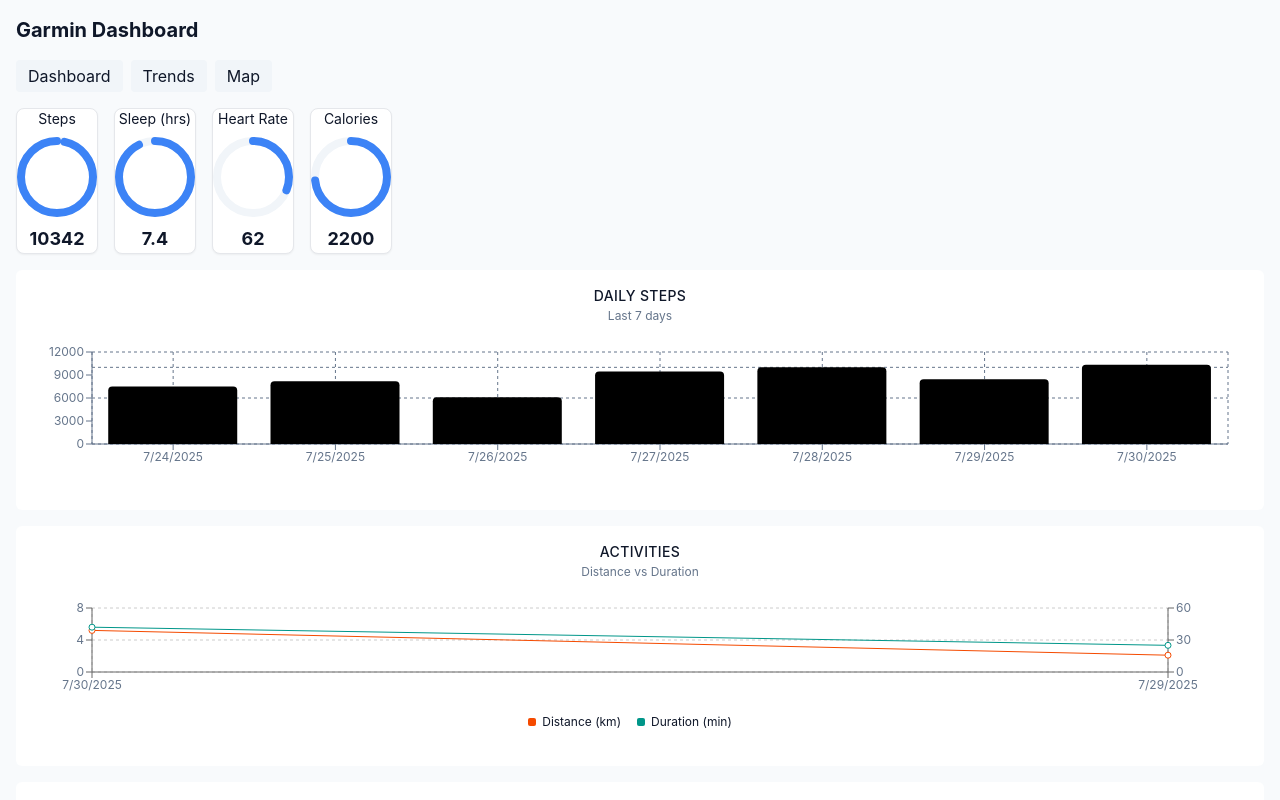
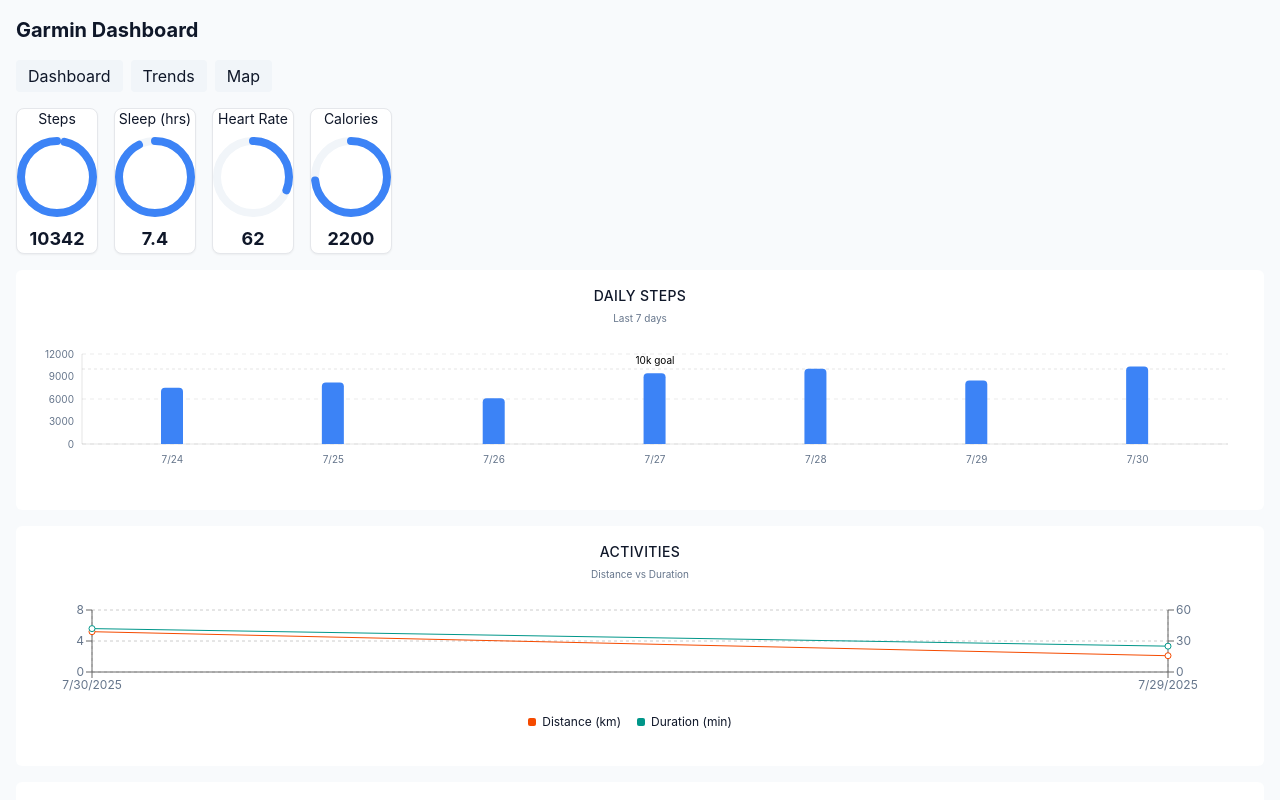
Before and after one commit to osmond/improved-system, a React (Vite) app: page / in a window 1280 px wide. Shown: the top 800 px of the page. Built offline with nearby package versions, Linux system fonts and the light colour scheme.

Commit message:
“How to Use This” Instructions for the Devs

```diff
--- a/src/components/dashboard/DailyStepsChart.tsx
+++ b/src/components/dashboard/DailyStepsChart.tsx
@@ -1,3 +1,4 @@
+import * as React from "react";
 import {
   ChartContainer,
   ChartTooltip,
@@ -14,39 +15,110 @@ import type { GarminDay } from "@/lib/api";
 import { Cell } from "recharts";
 
 export interface DailyStepsChartProps {
-  data: GarminDay[];
+  data?: GarminDay[]; // make optional to support loading/empty
+  isLoading?: boolean;
 }
 
 const chartConfig = {
   steps: {
     label: "Steps",
-    color: "hsl(var(--chart-primary))",
+    color: "var(--chart-primary)",
   },
 } satisfies ChartConfig;
 
-export function DailyStepsChart({ data }: DailyStepsChartProps) {
-  const last7 = data.slice(-7)
+function formatDateShort(d: string) {
+  const dt = new Date(d);
+  // e.g., "7/29"
+  return `${dt.getMonth() + 1}/${dt.getDate()}`;
+}
+
+export function DailyStepsChart({
+  data = [],
+  isLoading = false,
+}: DailyStepsChartProps) {
+  const last7 = React.useMemo(() => data.slice(-7), [data]);
+
+  // Empty / loading placeholder
+  if (isLoading) {
+    return (
+      <ChartContainer
+        config={chartConfig}
+        className="h-60 md:col-span-2"
+        title="Daily Steps"
+        subtitle="Last 7 days"
+      >
+        <div className="flex items-center justify-center h-full text-sm text-muted-foreground">
+          Loading step data...
+        </div>
+      </ChartContainer>
+    );
+  }
+
+  if (!last7.length) {
+    return (
+      <ChartContainer
+        config={chartConfig}
+        className="h-60 md:col-span-2"
+        title="Daily Steps"
+        subtitle="Last 7 days"
+      >
+        <div className="flex items-center justify-center h-full text-sm text-muted-foreground">
+          No step data available.
+        </div>
+      </ChartContainer>
+    );
+  }
+
   return (
     <ChartContainer
       config={chartConfig}
       className="h-60 md:col-span-2"
       title="Daily Steps"
       subtitle="Last 7 days"
+      aria-label="Daily steps over the last 7 days"
     >
-      <BarChart data={last7} margin={{ top: 20, right: 20, bottom: 20, left: 0 }}>
-        <CartesianGrid strokeDasharray="3 3" stroke="hsl(var(--axis-line))" />
+      <BarChart
+        data={last7}
+        margin={{ top: 20, right: 20, bottom: 20, left: 0 }}
+        // enable animation for polish
+        isAnimationActive={true}
+      >
+        <CartesianGrid
+          stroke="var(--grid-line)"
+          strokeDasharray="4 4"
+          vertical={false}
+        />
         <XAxis
           dataKey="date"
-          tickFormatter={(d) => new Date(d).toLocaleDateString()}
-          stroke="hsl(var(--axis-line))"
+          tickFormatter={formatDateShort}
+          tick={{
+            fill: "var(--tick-text)",
+            fontSize: 10,
+            dy: 4,
+          }}
+          axisLine={{ stroke: "var(--axis-line)" }}
+          tickLine={false}
+          padding={{ left: 10, right: 10 }}
         />
-        <YAxis stroke="hsl(var(--axis-line))" />
+        <YAxis
+          tick={{ fill: "var(--tick-text)", fontSize: 10 }}
+          axisLine={{ stroke: "var(--axis-line)" }}
+          tickLine={false}
+          width={50}
+        />
         <ReferenceLine
           y={10000}
+          stroke="var(--axis-line)"
           strokeDasharray="3 3"
-          stroke="hsl(var(--axis-line))"
+          label={{
+            value: "10k goal",
+            position: "top",
+            fill: "var(--muted-foreground)",
+            fontSize: 10,
+          }}
         />
         <ChartTooltip
+          cursor={{ fill: "rgba(0,0,0,0.03)" }}
           content={
             <ChartTooltipContent
               nameKey="steps"
@@ -56,10 +128,25 @@ export function DailyStepsChart({ data }: DailyStepsChartProps) {
                   day: "numeric",
                 })
               }
+              valueFormatter={(val: number) =>
+                `${val.toLocaleString()} steps`
+              }
+              style={{
+                background: "var(--tooltip-bg)",
+                border: "1px solid var(--tooltip-border)",
+                color: "hsl(var(--foreground))",
+              }}
             />
           }
         />
-        <Bar dataKey="steps" fill={chartConfig.steps.color} radius={[4, 4, 0, 0]}>
+        <Bar
+          dataKey="steps"
+          name="Steps"
+          fill="var(--chart-primary)"
+          radius={[4, 4, 0, 0]}
+          barSize={22}
+          aria-label="Bar chart of daily steps"
+        >
           {last7.map((day) => (
             <Cell
               key={day.date}
@@ -71,5 +158,5 @@ export function DailyStepsChart({ data }: DailyStepsChartProps) {
         </Bar>
       </BarChart>
     </ChartContainer>
-  )
+  );
 }
--- /dev/null
+++ b/src/components/ui/chart-container.tsx
@@ -0,0 +1,47 @@
+// src/components/ui/chart-container.tsx
+import * as React from "react";
+import { cn } from "@/lib/utils";
+
+interface ChartContainerProps {
+  children: React.ReactNode;
+  className?: string;
+  title?: string;
+  subtitle?: string;
+  "aria-label"?: string;
+}
+
+export function ChartContainer({
+  children,
+  className,
+  title,
+  subtitle,
+  ...rest
+}: ChartContainerProps) {
+  return (
+    <div
+      className={cn(
+        "p-4 bg-card rounded-md space-y-4 shadow-sm border border-muted-foreground/10",
+        className
+      )}
+      {...rest}
+    >
+      {(title || subtitle) && (
+        <div>
+          <div className="flex flex-col items-center">
+            {title && (
+              <div className="text-sm font-medium uppercase tracking-wide">
+                {title}
+              </div>
+            )}
+            {subtitle && (
+              <div className="text-[10px] text-muted-foreground mt-1">
+                {subtitle}
+              </div>
+            )}
+          </div>
+        </div>
+      )}
+      <div className="w-full">{children}</div>
+    </div>
+  );
+}
--- a/src/components/ui/chart-header.tsx
+++ b/src/components/ui/chart-header.tsx
@@ -1,30 +1,20 @@
+// src/components/ui/chart-header.tsx
 import * as React from "react";
 import { cn } from "@/lib/utils";
 
-export interface ChartHeaderProps extends React.HTMLAttributes<HTMLDivElement> {
-  title?: string;
+interface ChartHeaderProps {
+  title: string;
   subtitle?: string;
+  className?: string;
 }
 
-export const ChartHeader = React.forwardRef<HTMLDivElement, ChartHeaderProps>(
-  ({ title, subtitle, className, ...props }, ref) => {
-    if (!title && !subtitle) return null;
+export function ChartHeader({ title, subtitle, className }: ChartHeaderProps) {
   return (
-      <div
-        ref={ref}
-        className={cn("text-center space-y-0.5", className)}
-        {...props}
-      >
-        {title && (
-          <h3 className="text-sm font-medium tracking-wide uppercase">
-            {title}
-          </h3>
-        )}
+    <div className={cn("flex flex-col items-center text-center space-y-1", className)}>
+      <div className="text-sm font-medium uppercase tracking-wide">{title}</div>
       {subtitle && (
-          <p className="text-xs text-muted-foreground">{subtitle}</p>
+        <div className="text-[10px] text-muted-foreground">{subtitle}</div>
       )}
     </div>
   );
 }
-);
-ChartHeader.displayName = "ChartHeader";
--- a/src/styles/globals.css
+++ b/src/styles/globals.css
@@ -4,6 +4,7 @@
 
 @layer base {
   :root {
+    /* base design tokens */
     --background: 210 40% 98%;
     --foreground: 222 47% 11%;
     --card: 0 0% 100%;
@@ -12,20 +13,27 @@
     --primary-foreground: 210 40% 98%;
     --muted: 210 40% 96%;
     --muted-foreground: 215 16% 47%;
-    --chart-primary: var(--chart-1);
-    --axis-line: var(--muted-foreground);
-  }
-  :root {
+
+    /* chart palette (OKLCH samples) */
     --chart-1: oklch(0.646 0.222 41.116);
-    --chart-2: oklch(0.6   0.118 184.704);
-    --chart-3: oklch(0.398 0.07  227.392);
+    --chart-2: oklch(0.6 0.118 184.704);
+    --chart-3: oklch(0.398 0.07 227.392);
     --chart-4: oklch(0.828 0.189 84.429);
     --chart-5: oklch(0.769 0.188 70.08);
-    --chart-6: oklch(0.712 0.21  23);
+    --chart-6: oklch(0.712 0.21 23);
     --chart-7: oklch(0.653 0.167 344);
-    --chart-8: oklch(0.6   0.162 140);
+    --chart-8: oklch(0.6 0.162 140);
     --chart-9: oklch(0.723 0.104 262);
-    --chart-10: oklch(0.57  0.12  200);
+    --chart-10: oklch(0.57 0.12 200);
+
+    /* semantic chart tokens */
+    --chart-primary: hsl(var(--primary)); /* fallback to primary */
+    --axis-line: rgba(0, 0, 0, 0.1); /* light subtle line for light mode */
+    --grid-line: rgba(0, 0, 0, 0.08);
+    --legend-text: hsl(var(--muted-foreground));
+    --tick-text: hsl(var(--muted-foreground));
+    --tooltip-bg: hsl(var(--card));
+    --tooltip-border: rgba(0, 0, 0, 0.08);
   }
 
   .dark {
@@ -37,11 +45,21 @@
     --primary-foreground: 222 47% 11%;
     --muted: 217 33% 20%;
     --muted-foreground: 215 20% 65%;
-    --chart-primary: var(--chart-1);
-    --axis-line: var(--muted-foreground);
+
+    /* chart palette still accessible; adjust semantic overrides */
+    --chart-primary: hsl(var(--primary));
+    --axis-line: rgba(255, 255, 255, 0.06);
+    --grid-line: rgba(255, 255, 255, 0.04);
+    --legend-text: hsl(var(--muted-foreground));
+    --tick-text: hsl(var(--muted-foreground));
+    --tooltip-bg: hsl(var(--card));
+    --tooltip-border: rgba(255, 255, 255, 0.08);
   }
 
-  html, body {
+  html,
+  body {
     @apply bg-background text-foreground;
+    background: hsl(var(--background));
+    color: hsl(var(--foreground));
   }
 }
```
Also changed, not shown: components.json. Lines whose indentation alone changed are shown as unchanged.
